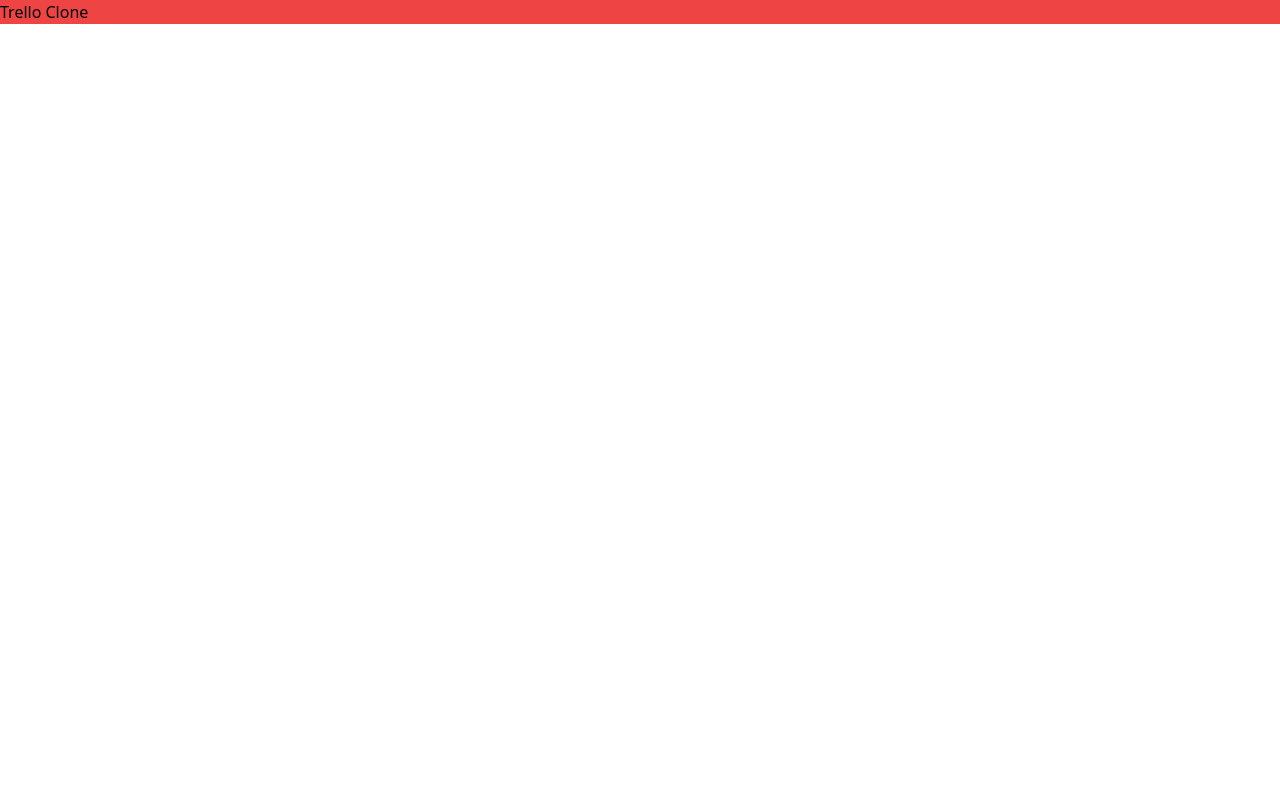
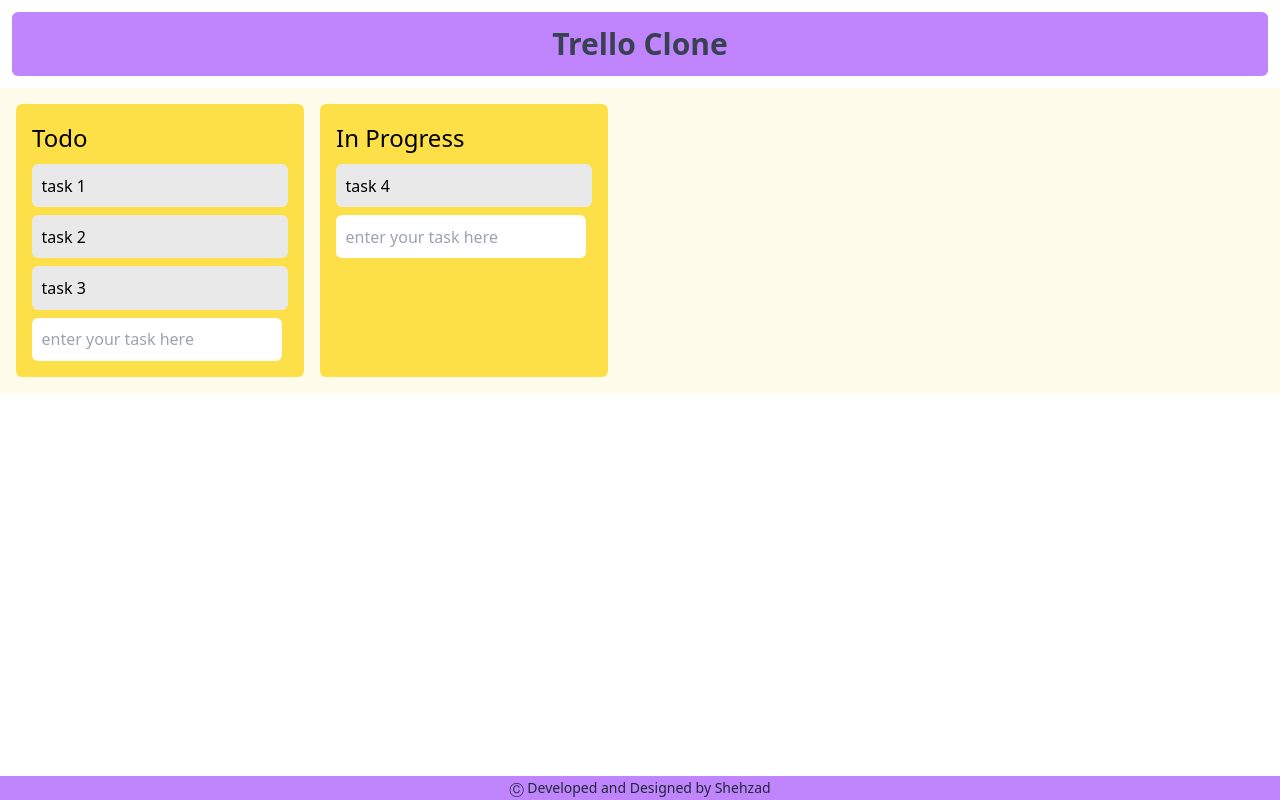
Before and after one commit to shehza-d/trello-clone, a plain HTML site: page index.html in a window 1280 px wide. Drawn offline with nearby package versions, Linux system fonts and the light colour scheme.

Commit message:
:apple:  markup and styling added

```diff
--- a/index.html
+++ b/index.html
@@ -3,10 +3,63 @@
   <head>
     <meta charset="UTF-8" />
     <meta name="viewport" content="width=device-width, initial-scale=1.0" />
+    <link rel="stylesheet" href="./style.css" />
+    <script type="module" src="./script.js"></script>
     <script src="https://cdn.tailwindcss.com"></script>
-    <title>Document</title>
+    <title>Trello Clone</title>
   </head>
   <body>
-    <h1 class="bg-red-500">Trello Clone</h1>
+    <header
+      class="flex justify-center bg-purple-400 text-gray-700 h-16 items-center m-3 rounded-md"
+    >
+      <h1 class="text-3xl font-bold">Trello Clone</h1>
+    </header>
+
+    <main
+      class="app-main bg-amber-50 min-hscreen p-4 flex gap-4 overflow-x-auto"
+      id="app-main"
+    >
+      <div class="column" id="Todo">
+        <div class="column-heading">Todo</div>
+        <div class="ticket" draggable="true">task 1</div>
+        <div class="ticket" draggable="true">task 2</div>
+        <div class="ticket" draggable="true">task 3</div>
+
+        <form class="addTicketForm">
+          <input
+            name="ticketText"
+            type="text"
+            placeholder="enter your task here"
+          />
+          <button type="submit" hidden>submit</button>
+        </form>
+      </div>
+
+      <div class="column" id="in progress">
+        <div class="column-heading">in progress</div>
+        <div class="ticket" draggable="true">task 4</div>
+
+        <form class="addTicketForm">
+          <input
+            name="ticketText"
+            type="text"
+            placeholder="enter your task here"
+          />
+          <button type="submit" hidden>submit</button>
+        </form>
+      </div>
+    </main>
+
+    <footer
+      class="bg-purple-400 fixed bottom-0 w-full py-0.5 text-center text-sm font-light text-slate-800"
+    >
+      <a
+        class="S_Underline relative z-10 px-1 pt-1 hover:after:w-full"
+        href="https://github.com/shehza-d"
+        target="_blank"
+      >
+        Ⓒ Developed and Designed by Shehzad
+      </a>
+    </footer>
   </body>
 </html>
--- /dev/null
+++ b/style.css
@@ -0,0 +1,35 @@
+.app-main > .column {
+  background-color: rgb(253 224 71);
+  min-width: 18rem;
+  min-height: 5rem;
+  border-radius: 0.375rem /* 6px */;
+  padding: 1rem;
+}
+
+.app-main > .column-dropable {
+  background-color: rgb(253, 253, 182);
+}
+
+.app-main > .column > .column-heading {
+  font-size: 1.5rem;
+  text-transform: capitalize;
+}
+
+.app-main > .column > .ticket {
+  background-color: rgb(233, 233, 233);
+  padding: 0.6rem;
+  margin-top: 0.5rem;
+  margin-bottom: 0.5rem;
+  border-radius: 0.375rem /* 6px */;
+}
+.app-main > .column > .addTicketForm > input {
+  border-radius: 0.375rem /* 6px */;
+  padding: 0.6rem;
+}
+.app-main .column .addTicketForm > input:focus {
+  outline: none;
+  box-shadow: inset 0 0 0 2px rgba(0, 255, 0, 0.5);
+}
+/* .S_Underline {
+	@apply after:absolute after:-bottom-[1px] after:left-0 after:h-[2px] after:w-0 after:bg-slate-800 after:transition-all after:duration-500 after:content-[''];
+} */
```
Also changed, not shown: script.js (added).
